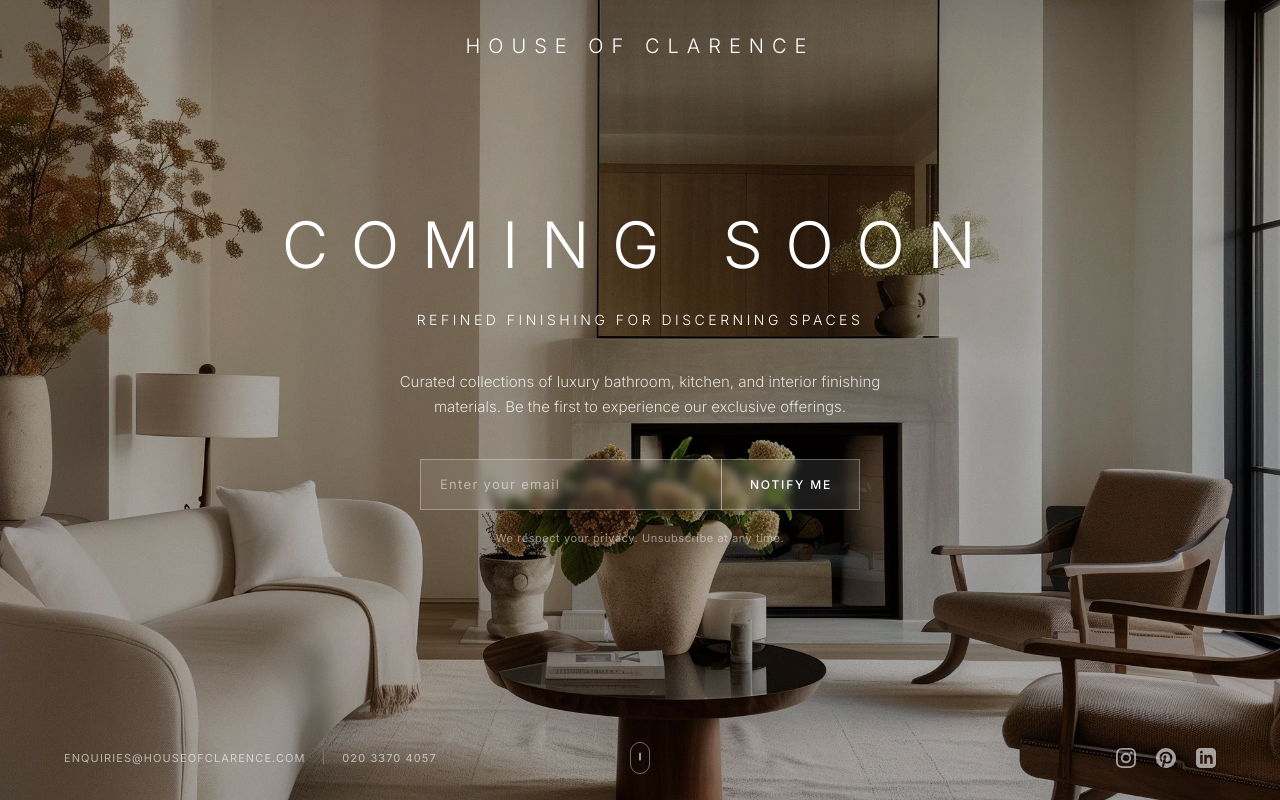
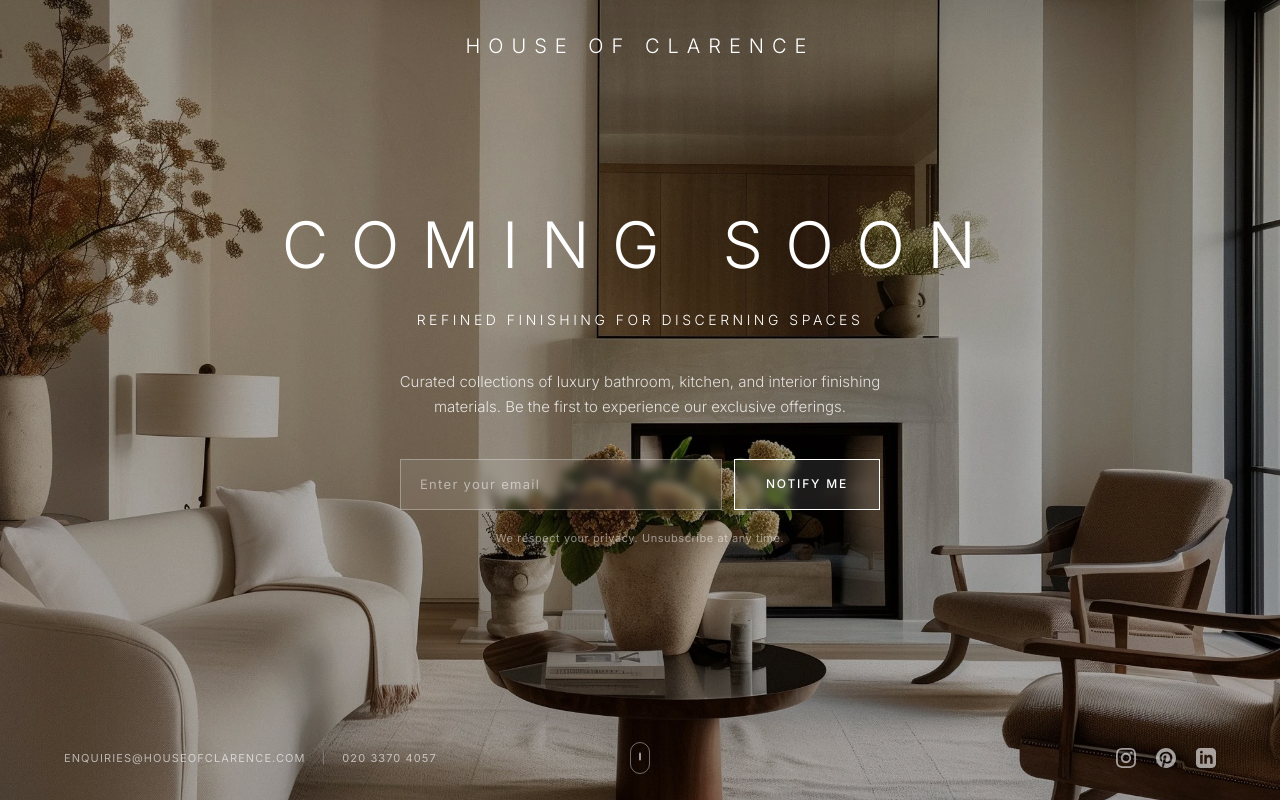
Before and after one commit to mateo-dervishi/HOC-Coming-Soon, a Next.js app: page / in a window 1280 px wide. Built offline with nearby package versions, Linux system fonts and the light colour scheme.

Commit message:
Separate email input and button into two distinct boxes with gap

```diff
--- a/app/page.tsx
+++ b/app/page.tsx
@@ -107,7 +107,7 @@ export default function ComingSoonPage() {
           </motion.p>
 
           {/* Email signup form */}
-          <div className="w-full max-w-[440px] mx-auto mt-8 sm:mt-10">
+          <div className="w-full max-w-[480px] mx-auto mt-8 sm:mt-10">
             <AnimatePresence mode="wait">
               {!isSubmitted ? (
                 <form
@@ -115,8 +115,10 @@ export default function ComingSoonPage() {
                   onSubmit={handleSubmit}
                   className="relative"
                 >
+                  <div className="flex flex-row gap-2 sm:gap-3">
+                    {/* Email Input */}
                     <motion.div
-                    className="relative flex flex-row"
+                      className="relative flex-1"
                       initial={{ y: 30, opacity: 0 }}
                       animate={{ y: 0, opacity: 1 }}
                       transition={{
@@ -124,7 +126,6 @@ export default function ComingSoonPage() {
                         opacity: { duration: 0.01, delay: 2.0 }
                       }}
                     >
-                    {/* Unified background for both */}
                       <div
                         className="absolute inset-0 bg-white/10 border border-white/30"
                         style={{
@@ -132,23 +133,39 @@ export default function ComingSoonPage() {
                           WebkitBackdropFilter: 'blur(4px)'
                         }}
                       />
-                    {/* Email Input */}
                       <input
                         type="email"
                         value={email}
                         onChange={(e) => setEmail(e.target.value)}
                         placeholder="Enter your email"
                         required
-                      className="relative flex-1 px-4 sm:px-5 py-3.5 sm:py-4 bg-transparent text-white placeholder:text-white/50
+                        className="relative w-full px-4 sm:px-5 py-3.5 sm:py-4 bg-transparent text-white placeholder:text-white/50
                                    text-[12px] sm:text-[13px] tracking-[0.1em] focus:outline-none
                                    transition-all duration-300"
                       />
+                    </motion.div>
                     {/* Submit Button */}
+                    <motion.div
+                      className="relative flex-shrink-0"
+                      initial={{ y: 30, opacity: 0 }}
+                      animate={{ y: 0, opacity: 1 }}
+                      transition={{
+                        y: { duration: 0.6, delay: 2.1, ease: [0.25, 0.1, 0.25, 1] },
+                        opacity: { duration: 0.01, delay: 2.1 }
+                      }}
+                    >
+                      <div
+                        className="absolute inset-0 bg-white/10 border border-white"
+                        style={{
+                          backdropFilter: 'blur(4px)',
+                          WebkitBackdropFilter: 'blur(4px)'
+                        }}
+                      />
                       <button
                         type="submit"
                         disabled={isLoading}
-                      className="relative flex-shrink-0 px-5 sm:px-7 py-3.5 sm:py-4 text-white text-[11px] sm:text-[12px] tracking-[0.15em] uppercase
-                                 bg-transparent border-l border-white/50 hover:bg-white/10 active:bg-white/20
+                        className="relative px-6 sm:px-8 py-3.5 sm:py-4 text-white text-[11px] sm:text-[12px] tracking-[0.15em] uppercase
+                                   bg-transparent hover:bg-white/10 active:bg-white/20
                                    transition-all duration-300 disabled:opacity-50 disabled:cursor-not-allowed
                                    overflow-hidden whitespace-nowrap font-medium"
                       >
@@ -166,6 +183,7 @@ export default function ComingSoonPage() {
                         )}
                       </button>
                     </motion.div>
+                  </div>
 
                   <motion.p
                     className="text-white/50 text-[10px] sm:text-[11px] tracking-[0.05em] mt-4 sm:mt-5"
```
Lines whose indentation alone changed are shown as unchanged.
